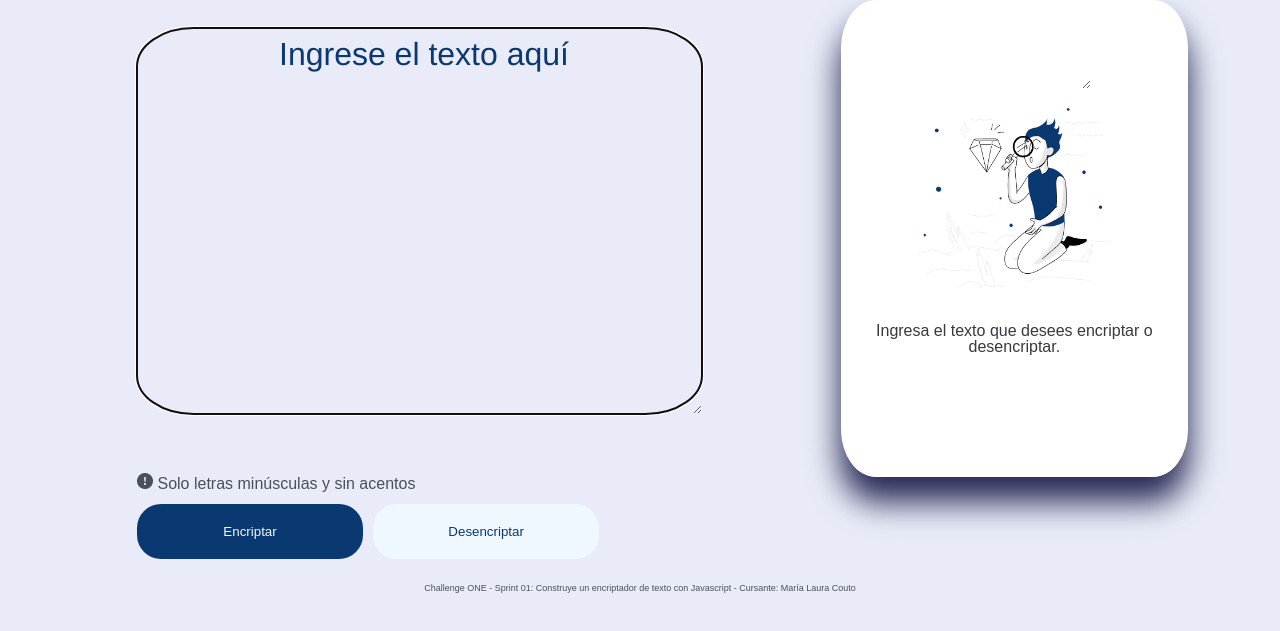
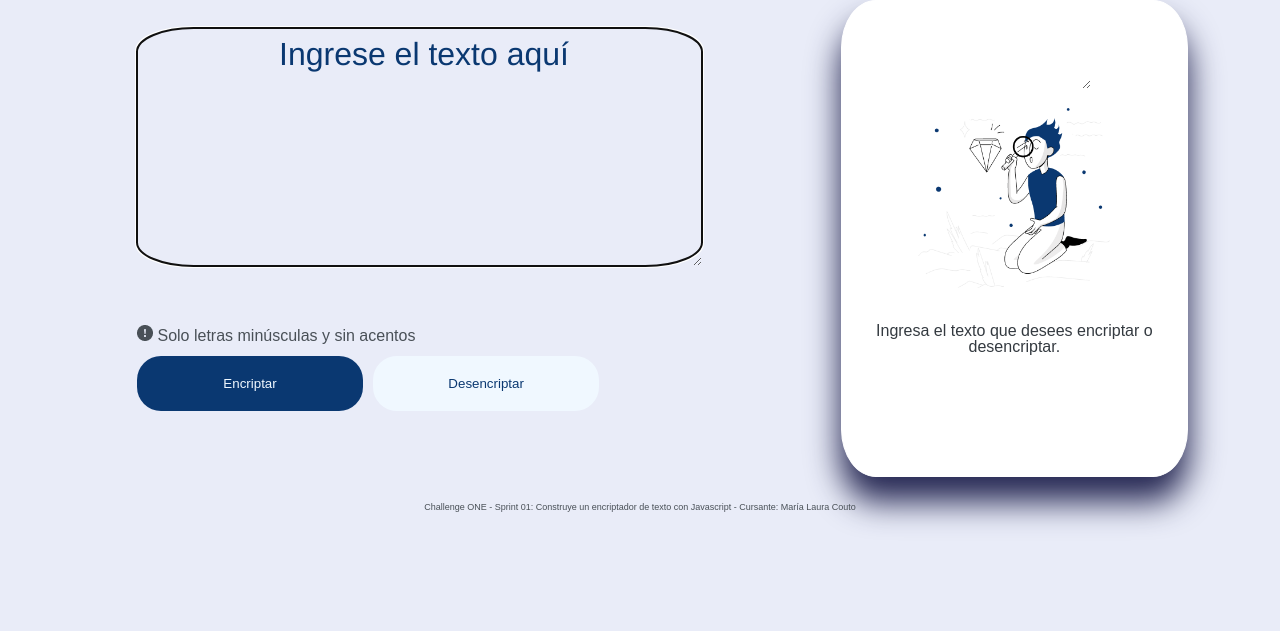
Before and after one commit to MLaura1980/encripta, a plain HTML site: page index.html in a window 1280 px wide. Shown: the part 77-708 px from the top of the page. Drawn offline with Linux system fonts and the light colour scheme.

Commit message:
Update index.html

```diff
--- a/index.html
+++ b/index.html
@@ -15,7 +15,7 @@
         <main class="encrimpador"> <!--Texto ha encriptar-->
                 <form onsubmit="return false"class="encriptaTexto">
                         <div class="seEncriptara">
-                                <textarea placeholder=" Ingrese el texto aquí" class="haEncriptar" id="textEncriptar" rows="10" cols="30"
+                                <textarea placeholder=" Ingrese el texto aquí" class="haEncriptar" id="textEncriptar" rows="6" cols="30"
                                  autofocus required></textarea>
                                 <!--botones e instruccion-->
                                 <legend class="instruccion"><img src="IMAGENES/bi_exclamation-circle-fill.png" alt="Viñeta"> Solo letras minúsculas y sin acentos</legend>
```
